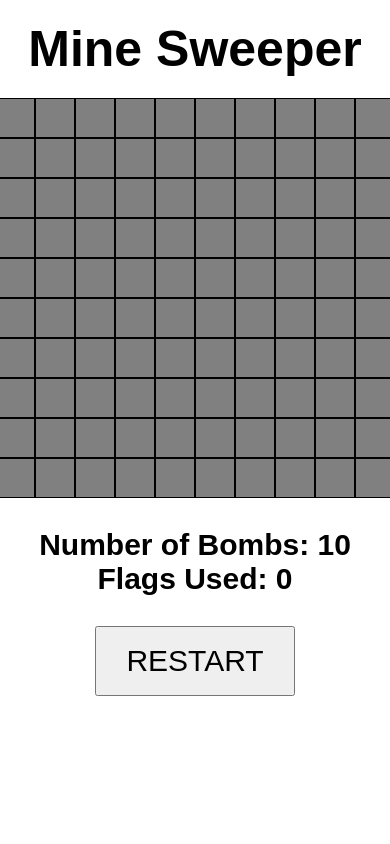
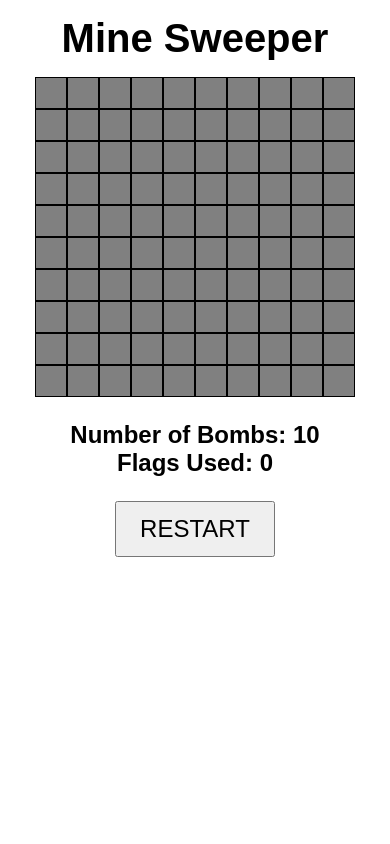
Before and after one commit to SenAnan/MineSweeper, a PHP site: page / in a window 390 px wide. Run offline with PHP 8.4, Linux system fonts and the light colour scheme.

Commit message:
Added basic responsiveness

```diff
--- a/styles.css
+++ b/styles.css
@@ -15,6 +15,12 @@
 html {
 	font-size: 62.5%;
 	font-family: sans-serif;
+}
+
+@media only screen and (max-width: 600px) {
+	html {
+		font-size: 50%;
+	}
 }
 
 .container {
```
